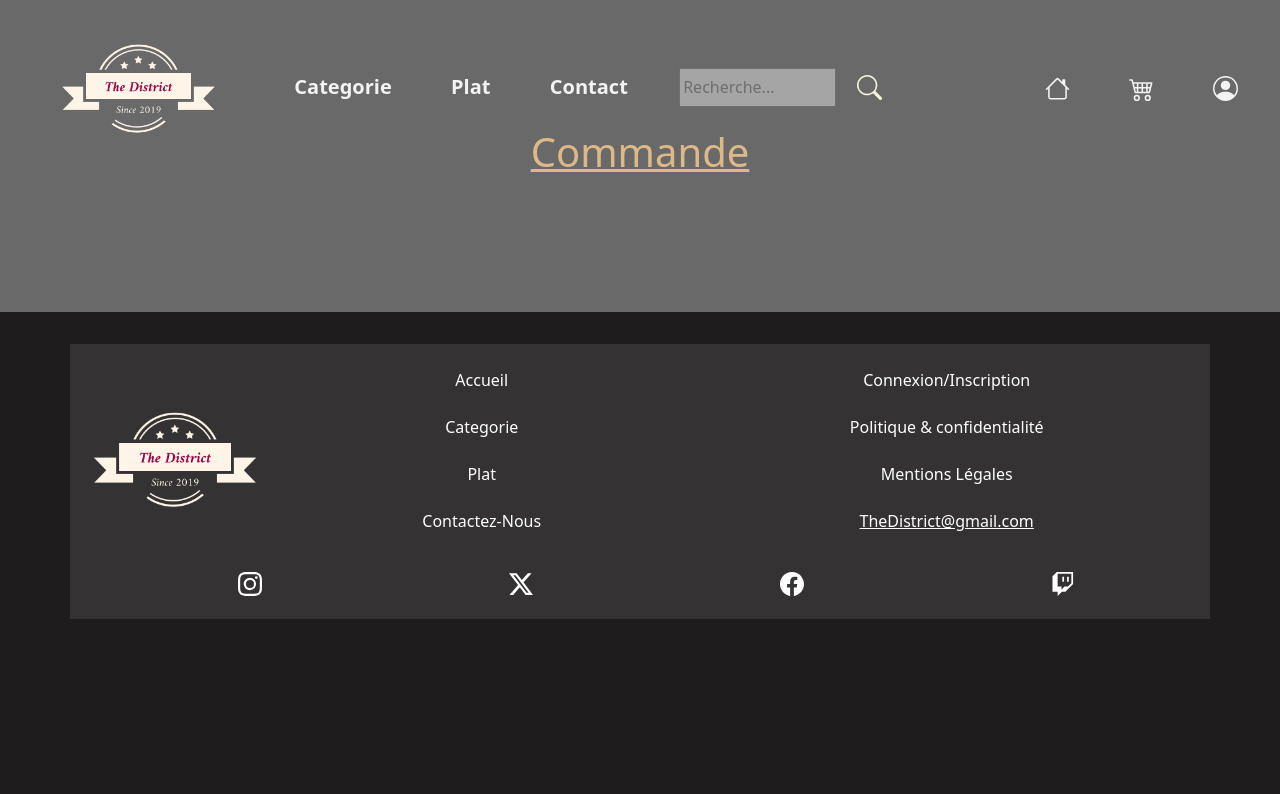
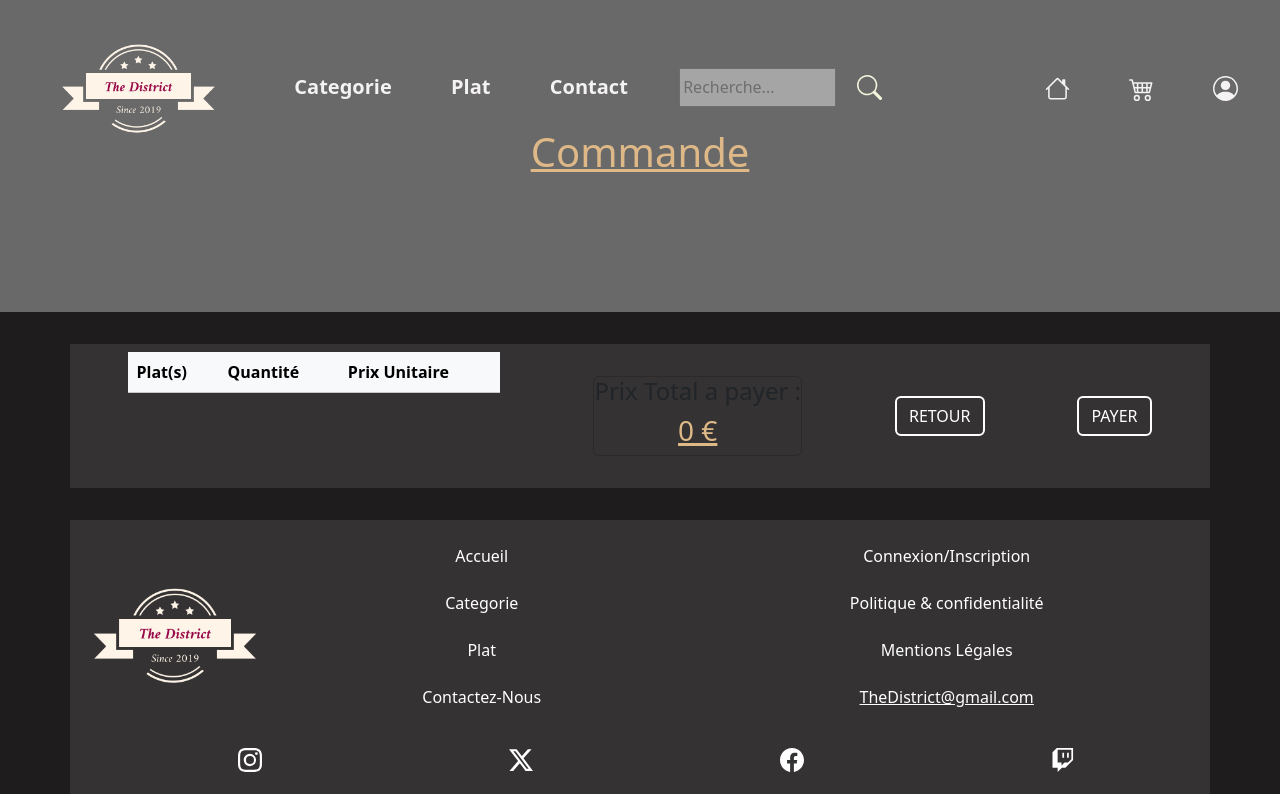
Before and after one commit to Just-L-drekoh/new_TheDistrict, a Symfony app: template templates/commande/index.html.twig in a window 1280 px wide. Shown: the top 794 px of the page. Run offline with Twig, Linux system fonts and the light colour scheme; the template is opened without the code that fills it, so the values that code supplies are empty; some libraries are stand-ins or nearby versions.

Commit message:
15.05-v2

```diff
--- a/config/routes.yaml
+++ b/config/routes.yaml
@@ -51,6 +51,10 @@ addPanier :
     path: /panier/ajout/{id}
     controller : App\Controller\PanierController::addPanier
 
+removePanier :
+    path : /panier/remove-produit/{id}
+    controller: App\Controller\PanierController::removePanier
+
 commande :
     path : /commande
     controller : App\Controller\CommandeController::commande
--- a/public/css/style.css
+++ b/public/css/style.css
@@ -209,6 +209,12 @@ label {
 /* -------------------------------------------------------------- */
 /* Panier */
 
+.panier h3 {
+    color: white;
+    text-decoration: none;
+
+}
+
 .card-body h6 {
     color: blueviolet;
 }
--- a/templates/commande/index.html.twig
+++ b/templates/commande/index.html.twig
@@ -6,7 +6,44 @@
 {% block body %}
 	<div class="container-fluid ctn_plats_cat mb-2 ">
 		<h1>Commande</h1>
+	</div>
+	<section class="container d-flex">
 
-	</div>
+		<div class="mt-2 col-4">
+			<table class="table table-light col-4">
+				<thead>
+					<tr>
+						<th>Plat(s)</th>
+						<th>Quantité</th>
+						<th>Prix Unitaire</th>
+					</tr>
+				</thead>
+				<tbody>
+					{% for plat in panier %}
+						<tr>
 
+							<td>{{plat.0.libelle}}</td>
+							<td>{{plat.1}}</td>
+							<td>{{plat.0.prix}}
+								€</td>
+
+						</tr>
+					{% endfor %}
+				</tbody>
+			</table>
+		</div>
+		{% set prixTotal = 0 %}
+		{% for plat in panier %}
+			{% set prixTotal = prixTotal + (plat.0.prix * plat.1) %}
+		{% endfor %}
+
+		<div class="card">
+			<h4>Prix Total a payer :<h3>{{prixTotal}}
+					€</h3>
+			</h4>
+		</div>
+
+		<a href="{{path ('listPanier')}}" class="btn btn-primary btn-link">Retour</a>
+		<a href="#" class="btn btn-primary btn-link">Payer</a>
+	</section>
 {% endblock %}
```
Also changed, not shown: src/Controller/CommandeController.php (+7 -2 lines), src/Controller/PanierController.php (+21 -2 lines), src/DataFixtures/the_district.php (+15 -12 lines), src/Entity/Utilisateur.php (+8 -0 lines), src/Service/PanierService.php (+40 -20 lines), templates/panier/index.html.twig (+14 -5 lines).
